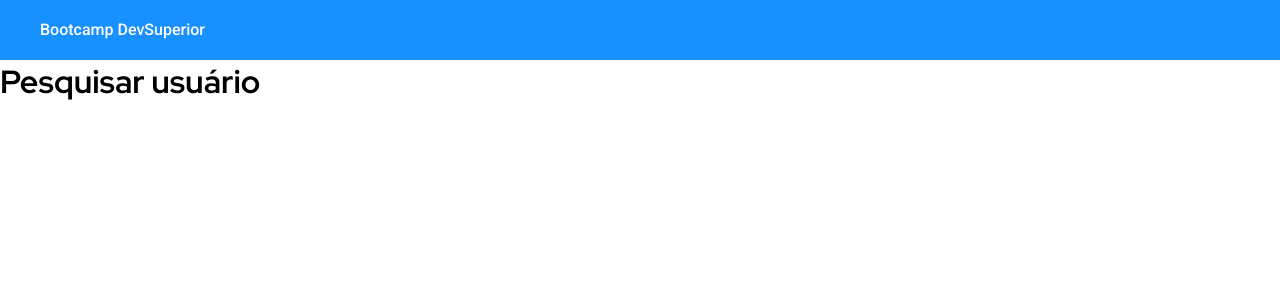
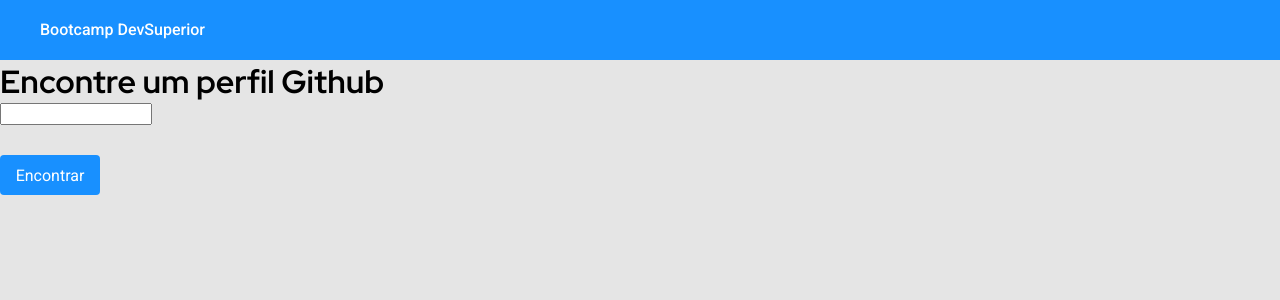
Before and after one commit to Lukinhasssss/github-user-search, a React (Create React App) app: page /search in a window 1280 px wide. Shown: the top 300 px of the page. Built offline with nearby package versions, Linux system fonts and the light colour scheme.

Commit message:
Add Button component

```diff
--- a/src/App.css
+++ b/src/App.css
@@ -7,6 +7,10 @@
   padding: 0;
 }
 
+body {
+  background-color: #E5E5E5;
+}
+
 a {
   text-decoration: none;
 }
--- /dev/null
+++ b/src/core/components/Button/index.tsx
@@ -0,0 +1,15 @@
+import { Link } from 'react-router-dom'
+
+import './styles.css'
+
+type Props = {
+  text: string
+}
+
+const Button = ({ text }: Props) => {
+  return (
+    <Link to="/search" className="main-button">{ text }</Link>
+  )
+}
+
+export default Button
--- /dev/null
+++ b/src/core/components/Button/styles.css
@@ -0,0 +1,17 @@
+.main-button {
+  display: flex;
+  align-items: center;
+  justify-content: center;
+  width: 100px;
+  height: 40px;
+  border-radius: 4px;
+  margin-top: 30px;
+  background-color: #1890FF;
+  color: #FFF;
+  font-family: Roboto, sans-serif;
+  transition: 0.3s;
+}
+
+.main-button:hover {
+  background-color: #107de2;
+}
--- a/src/pages/Home/index.tsx
+++ b/src/pages/Home/index.tsx
@@ -1,4 +1,4 @@
-import { Link } from 'react-router-dom'
+import Button from '../../core/components/Button'
 
 import './styles.css'
 
@@ -20,7 +20,7 @@ const Home = () => {
         Este design foi adaptado a partir de Ant Design System for Figma, de Mateusz Wierzbicki: <span className="home-description-email">antforfigma@gmail.com</span>
       </p> */}
 
-      <Link to="/search" className="home-button">Começar</Link>
+      <Button text="Começar" />
     </div>
   )
 }
--- a/src/pages/Home/styles.css
+++ b/src/pages/Home/styles.css
@@ -24,21 +24,3 @@
 .home-description-email {
   color: #349DFE;
 }
-
-.home-button {
-  display: flex;
-  align-items: center;
-  justify-content: center;
-  width: 100px;
-  height: 40px;
-  border-radius: 4px;
-  margin-top: 30px;
-  background-color: #1890FF;
-  color: #FFF;
-  font-family: Roboto, sans-serif;
-  transition: 0.3s;
-}
-
-.home-button:hover {
-  background-color: #107de2;
-}
--- a/src/pages/Search/index.tsx
+++ b/src/pages/Search/index.tsx
@@ -1,8 +1,18 @@
+import Button from '../../core/components/Button'
 import './styles.css'
 
 const Search = () => {
   return (
-    <h1>Pesquisar usuário</h1>
+    <div className="search-container">
+      <div className="search-content">
+        <h1 className="search-title">Encontre um perfil Github</h1>
+
+        <input type="text"/>
+
+        <Button text="Encontrar" />
+
+      </div>
+    </div>
   )
 }
 
```
